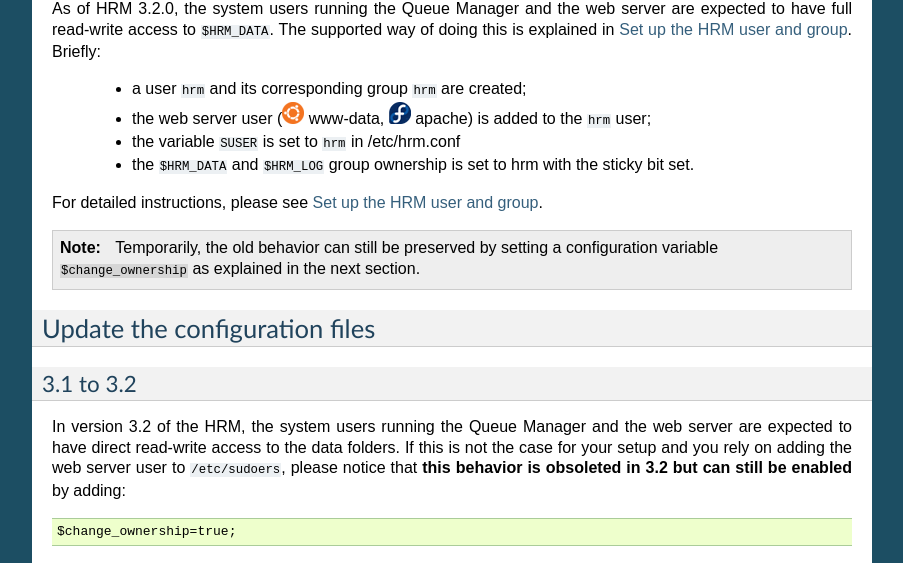
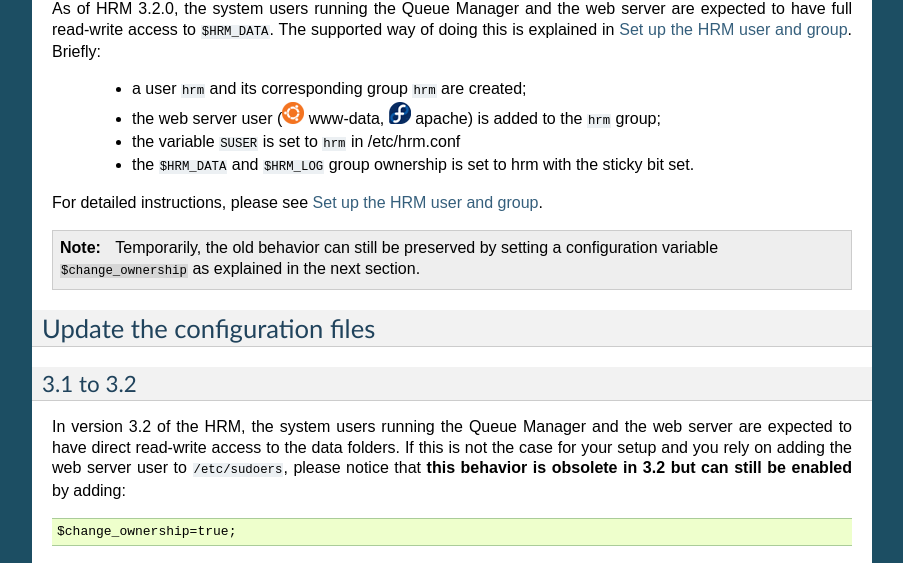
Before and after one commit to aarpon/hrm_docs, a Sphinx documentation site: the page built from docs/upgrade.rst, in a window 1280 px wide and 900 px high, scrolled down 1158 px. Shown: the part 150-713 px from the top of the window, without its empty margins (198-1101 px from the left). Built offline with Sphinx 7.4.7, drawn with Linux system fonts in a browser that asks for light colours.

Commit message:
Fix typos in upgrade docs.

```diff
--- a/docs/upgrade.rst
+++ b/docs/upgrade.rst
@@ -80,7 +80,7 @@ Update the data folder permissions
 As of HRM 3.2.0, the system users running the Queue Manager and the web server are expected to have full read-write access to ``$HRM_DATA``. The supported way of doing this is explained in :ref:`setup_hrm_user_and_group`. Briefly:
 
   * a user ``hrm`` and its corresponding group ``hrm`` are created;
-  * the web server user (|ubuntu| www-data, |fedora| apache) is added to the ``hrm`` user;
+  * the web server user (|ubuntu| www-data, |fedora| apache) is added to the ``hrm`` group;
   * the variable ``SUSER`` is set to ``hrm`` in /etc/hrm.conf
   * the ``$HRM_DATA`` and ``$HRM_LOG`` group ownership is set to hrm with the sticky bit set.
 
@@ -94,7 +94,7 @@ Update the configuration files
 3.1 to 3.2
 ----------
 
-In version 3.2 of the HRM, the system users running the Queue Manager and the web server are expected to have direct read-write access to the data folders. If this is not the case for your setup and you rely on adding the web server user to ``/etc/sudoers``, please notice that **this behavior is obsoleted in 3.2 but can still be enabled** by adding:
+In version 3.2 of the HRM, the system users running the Queue Manager and the web server are expected to have direct read-write access to the data folders. If this is not the case for your setup and you rely on adding the web server user to ``/etc/sudoers``, please notice that **this behavior is obsolete in 3.2 but can still be enabled** by adding:
 
 .. code-block:: php
 
```
